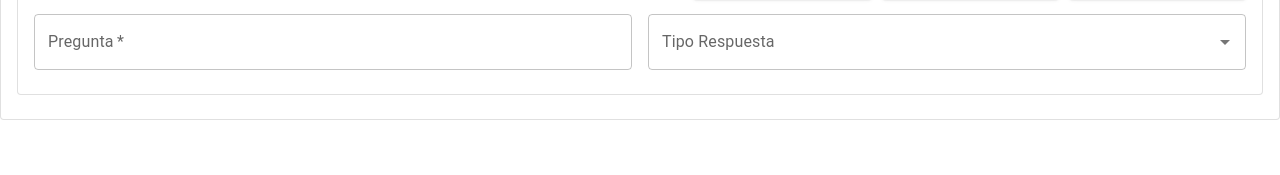
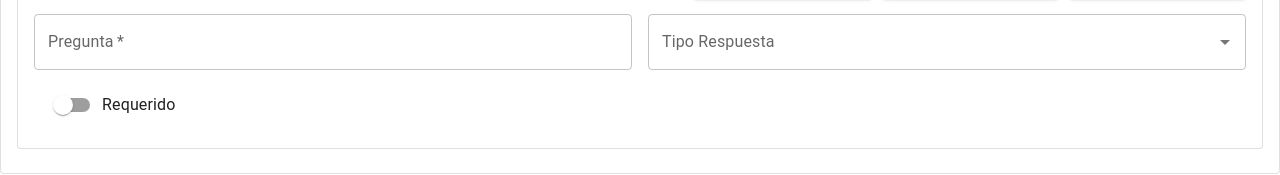
Before and after one commit to jennymoreno94/configuracionListaChequeo, a React (Create React App) app: page / in a window 1280 px wide. Both pictures are taken after typing "Sample" into the empty fields and a click on the button "AGREGAR PREGUNTAS". Shown: the part 349-524 px from the top of the page. Built offline with nearby package versions, Linux system fonts and the light colour scheme.

Commit message:
selección única campo requerido

```diff
--- a/src/Preguntas.tsx
+++ b/src/Preguntas.tsx
@@ -6,7 +6,7 @@ import SeleccionUnicaPrueba from "./SeleccionUnicaPrueba";
 
 const tipoPregunta = [
     { tipo_pregunta: 'Selección', id: 1 },
-    { tipo_pregunta: 'Texto', id: 2 },
+    { tipo_pregunta: 'Abierta', id: 2 },
     { tipo_pregunta: 'Fecha', id: 3 },
 
 ];
@@ -57,6 +57,8 @@ const Preguntas: React.FunctionComponent<FormularioProps> = () => {
         value: Option[]) => {
         setSelectedOptions(value);
     };
+
+
 
     return (
         <>
@@ -137,8 +139,18 @@ const Preguntas: React.FunctionComponent<FormularioProps> = () => {
                                         )}
                                     />
                                 </Grid>
+                                <Grid item xs={12} sm={6}>
+                                    <FormControlLabel
+                                        value="requerido"
+                                        control={<Switch
+                                            onChange={agregarRequerido}
+                                            color="primary" name="requerido" />}
+                                        label="Requerido"
+                                        style={{ marginLeft: '10px' }}
+                                    />
+                                </Grid>
+
                             </Grid>
-
                             {
                                 selectedOptions.map(map => {
                                     switch (map.id) {
@@ -148,8 +160,8 @@ const Preguntas: React.FunctionComponent<FormularioProps> = () => {
                                             );
                                         case 2:
                                             return (
-                                                <SeleccionUnicaPrueba/>);
-                                               {/* <div>
+                                                <SeleccionUnicaPrueba />);
+                                            {/* <div>
                                                     <label>Opción 1:</label>
                                                     <input type="text" name="opcion1" />
 
--- a/src/SeleccionUnicaPrueba.tsx
+++ b/src/SeleccionUnicaPrueba.tsx
@@ -9,11 +9,12 @@ interface IOpcion {
 }
 
 const SeleccionUnicaPrueba = () => {
-  const [opciones, setOpciones] = useState<IOpcion[]>([{ id: 0, otraOpcion:false}]);
+  const [opciones, setOpciones] = useState<IOpcion[]>([{ id: 1, otraOpcion:false}]);
   const [multipleRespuestas, setMultiplesRespuestas] = React.useState(false);
   const [otraOpcion, setOtraOpcion] = React.useState(false);
 
   const agregarOpcion = (otraOpcion:boolean) => {
+    debugger;
     const nuevoElemento = {
       id: opciones.length + 1,
       texto: ``,
@@ -21,9 +22,9 @@ const SeleccionUnicaPrueba = () => {
     };
     setOpciones([...opciones, nuevoElemento]);
 
-    const existeElemento = opciones.some((elemento) => elemento.otraOpcion === true);
+    const miOpcion = opciones.some((elemento) => elemento.otraOpcion === true);
 
-    if(existeElemento || otraOpcion) {
+    if(miOpcion || otraOpcion) {
       setOtraOpcion(true);
     }
 
@@ -31,11 +32,12 @@ const SeleccionUnicaPrueba = () => {
   };
 
   const eliminarElemento = (id: number) => {
+    debugger;
     const nuevosElementos = opciones.filter((elemento) => elemento.id !== id);
-    const existeElemento = nuevosElementos.some((elemento) => elemento.otraOpcion === true);
+    const isOtraOpcion = nuevosElementos.some((elemento) => elemento.otraOpcion === true);
     setOpciones(nuevosElementos);
 
-    if(existeElemento) {
+    if(isOtraOpcion) {
       setOtraOpcion(true);
     } else {
       setOtraOpcion(false);
```
